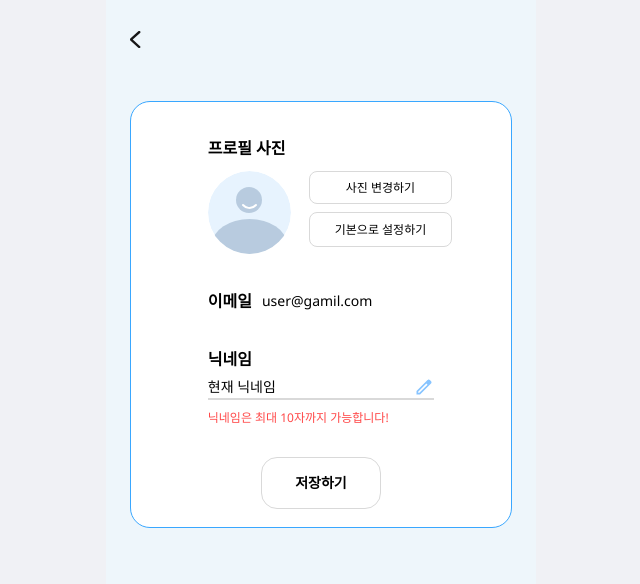
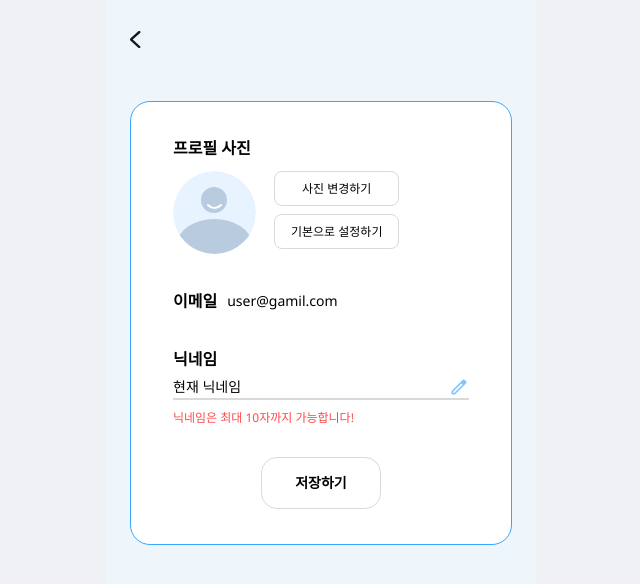
Before and after one commit to ToothDay/Front-Dev, a Next.js app: page /my-page/edit in a window 1280 px wide. Shown: the top 584 px of the page, without its empty margins (319-959 px from the left). Built offline with nearby package versions, Linux system fonts and the light colour scheme.

Commit message:
[15] feat : 메인 margin 수정

```diff
--- a/src/app/my-page/edit/page.module.scss
+++ b/src/app/my-page/edit/page.module.scss
@@ -18,7 +18,6 @@
   flex: 1 0 0;
   justify-content: center;
   width: 100%;
-  height: 427px;
   padding: 35px 42px;
   gap: 30px;
   border-radius: 20px;
@@ -27,7 +26,7 @@
 }
 
 .user {
-  // width: 100%;
+  width: 100%;
 }
 
 .title {
@@ -37,20 +36,21 @@
 .imgDiv {
   display: flex;
   width: 100%;
-  height: 83px;
   margin-top: 12px;
+}
+
+.imgBtnDiv {
+  margin-left: 18px;
 }
 
 .imgBtn {
   display: flex;
   padding: 7px 16px;
   width: 100%;
-  height: 33px;
   justify-content: center;
   align-items: center;
   gap: 10px;
   @include font-style($caption1);
-  margin-left: 18px;
   align-self: stretch;
   border-radius: 8px;
   border: 1px solid #d9d9d9;
@@ -60,12 +60,10 @@
   display: flex;
   padding: 7px 16px;
   width: 100%;
-  // height: 33px;
   justify-content: center;
   align-items: center;
   gap: 10px;
   @include font-style($caption1);
-  margin-left: 18px;
   margin-top: 8px;
   align-self: stretch;
   border-radius: 8px;
@@ -99,7 +97,6 @@
   display: flex;
   flex-direction: column;
   width: 100%;
-  // height: 62px;
 }
 
 .nickNameTitle {
@@ -129,8 +126,8 @@
 .failText {
   @include font-style($caption1);
   color: #ff4848;
-  word-break: keep-all;
-  white-space: nowrap;
+  // word-break: keep-all;
+  // white-space: nowrap;
   margin-top: 5px;
 }
 
--- a/src/app/my-page/edit/page.tsx
+++ b/src/app/my-page/edit/page.tsx
@@ -8,7 +8,7 @@ const ProfileEdit = () => {
         <Header />
       </div>
       <section className={styles.profile}>
-        <article>
+        <article className={styles.user}>
           <div className={styles.title}>프로필 사진</div>
           <div className={styles.imgDiv}>
             <img src="/profile.svg" alt="user-profile" />
```
